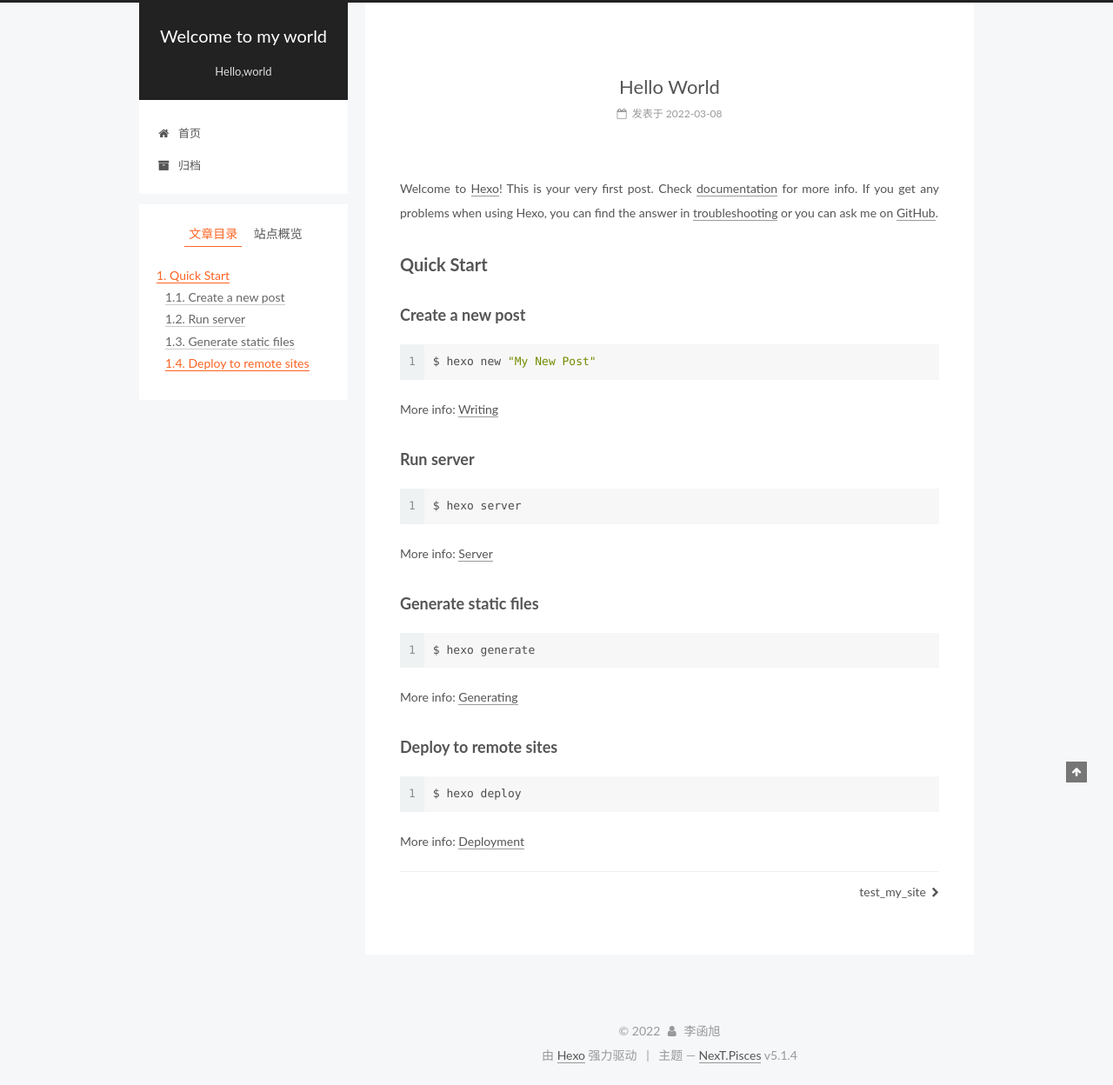
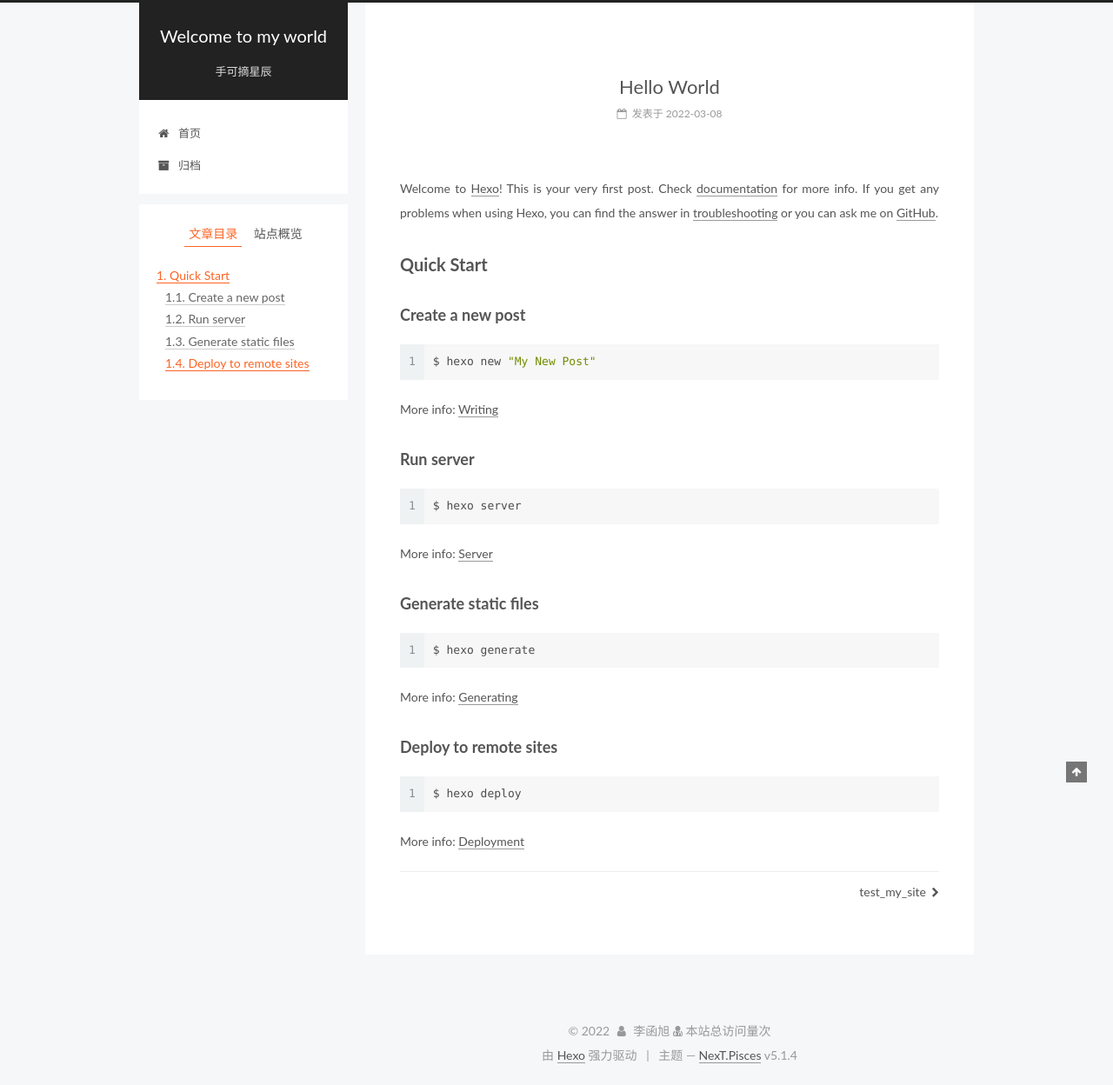
Before and after one commit to lixiaobai1234/lixiaobai1234.github.io, a plain HTML site: page 2022/03/08/hello-world/index.html in a window 1280 px wide. Shown: the whole page at 87% size. Drawn offline with Linux system fonts and the light colour scheme; some packages are replaced by stand-ins of ours; a script that the page names is missing.

Commit message:
Site updated: 2022-03-08 22:42:27

```diff
--- a/2022/03/08/hello-world/index.html
+++ b/2022/03/08/hello-world/index.html
@@ -160,7 +160,7 @@
       </a>
     </div>
 
-        <p class="site-subtitle">Hello,world</p>
+        <p class="site-subtitle">手可摘星辰</p>
 
   </div>
 
@@ -478,11 +478,19 @@
 
     <footer id="footer" class="footer">
       <div class="footer-inner">
-        <div class="copyright">&copy; <span itemprop="copyrightYear">2022</span>
+        <script async src="https://busuanzi.ibruce.info/busuanzi/2.3/busuanzi.pure.mini.js"></script>
+
+<div class="copyright">&copy; <span itemprop="copyrightYear">2022</span>
   <span class="with-love">
     <i class="fa fa-user"></i>
   </span>
   <span class="author" itemprop="copyrightHolder">李函旭</span>
+
+<div class="powered-by">
+<i class="fa fa-user-md"></i><span id="busuanzi_container_site_pv">
+    本站总访问量<span id="busuanzi_value_site_pv"></span>次
+</span>
+</div>
 
 
 </div>
```
Also changed, not shown: 2022/03/08/kkk/index.html (+10 -2 lines), 2022/03/08/test-my-site/index.html (+10 -2 lines), archives/2022/03/index.html (+10 -2 lines), archives/2022/index.html (+10 -2 lines), archives/index.html (+10 -2 lines), index.html (+10 -2 lines).
